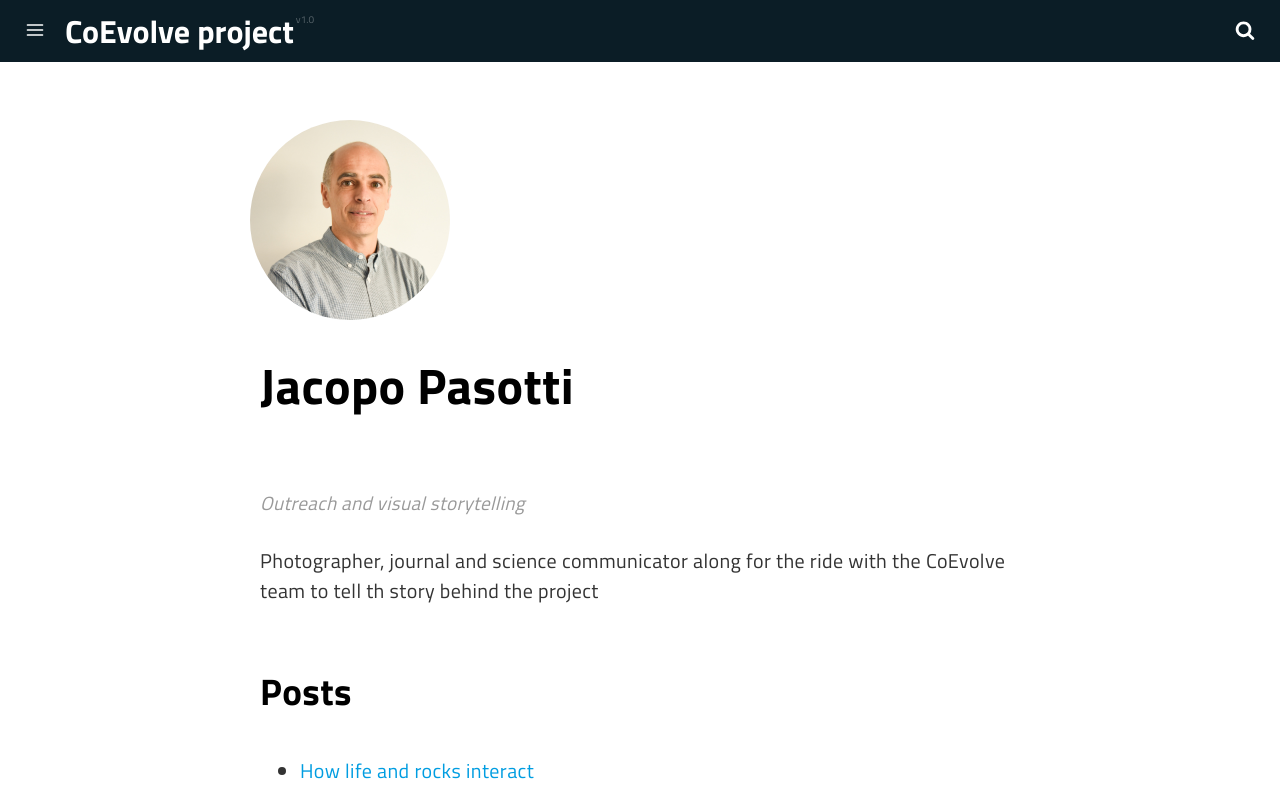
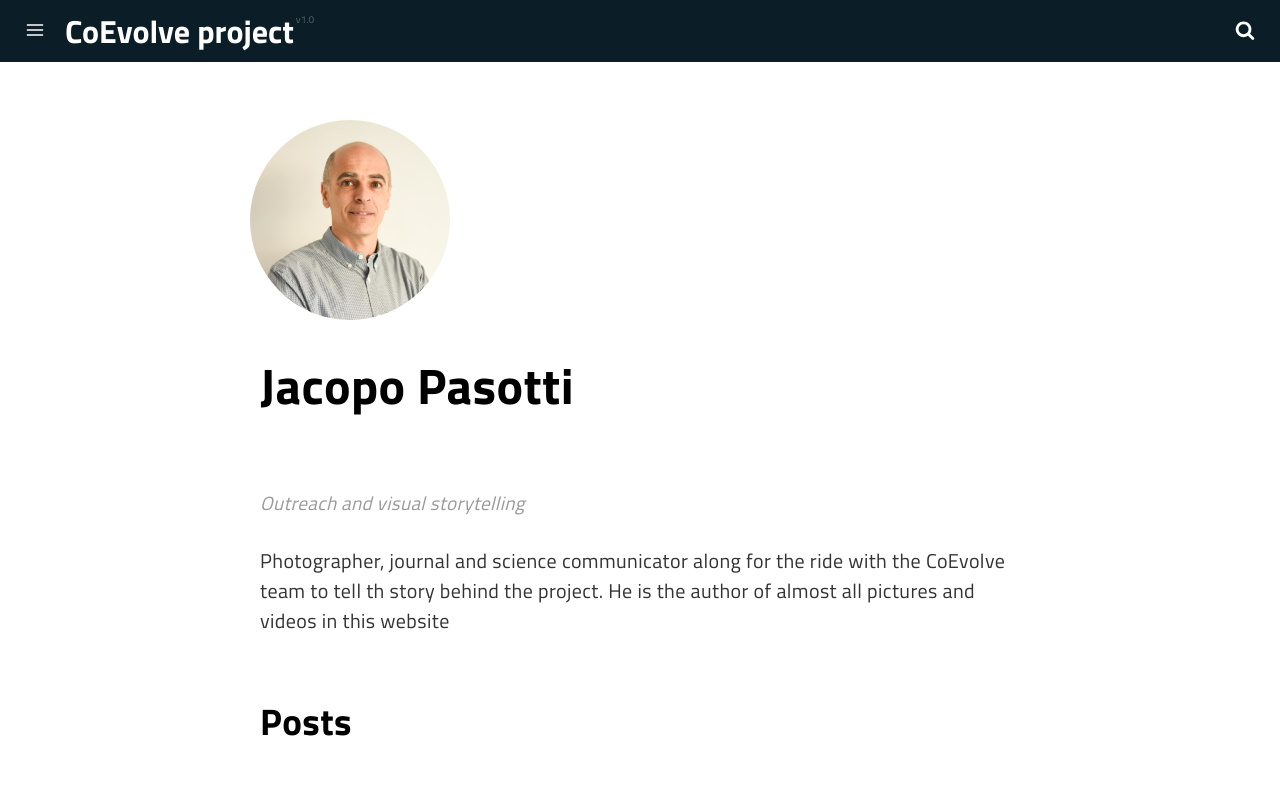
Before and after one commit to dgiovannelli/coevolve_website, a Jekyll site: the page built from _authors/jacopopasotti.md, in a window 1280 px wide and 1094 px high. Shown: the top 791 px of the window. Built offline with Jekyll 4.4.1, drawn with Linux system fonts in a browser that asks for light colours; a script that is not in the unit is left out.

Commit message:
Update jacopopasotti.md

```diff
--- a/_authors/jacopopasotti.md
+++ b/_authors/jacopopasotti.md
@@ -4,7 +4,7 @@ photo: /assets/img/teampic/jp.jpg
 name: jacopopasotti
 display_name: Jacopo Pasotti
 position: Outreach and visual storytelling
-bio: Photographer, journal and science communicator along for the ride with the CoEvolve team to tell th story behind the project
+bio: Photographer, journal and science communicator along for the ride with the CoEvolve team to tell th story behind the project. He is the author of almost all pictures and videos in this website
 twitter_username: jacopaso
 instagram_username: jacopaso
 ---
```
